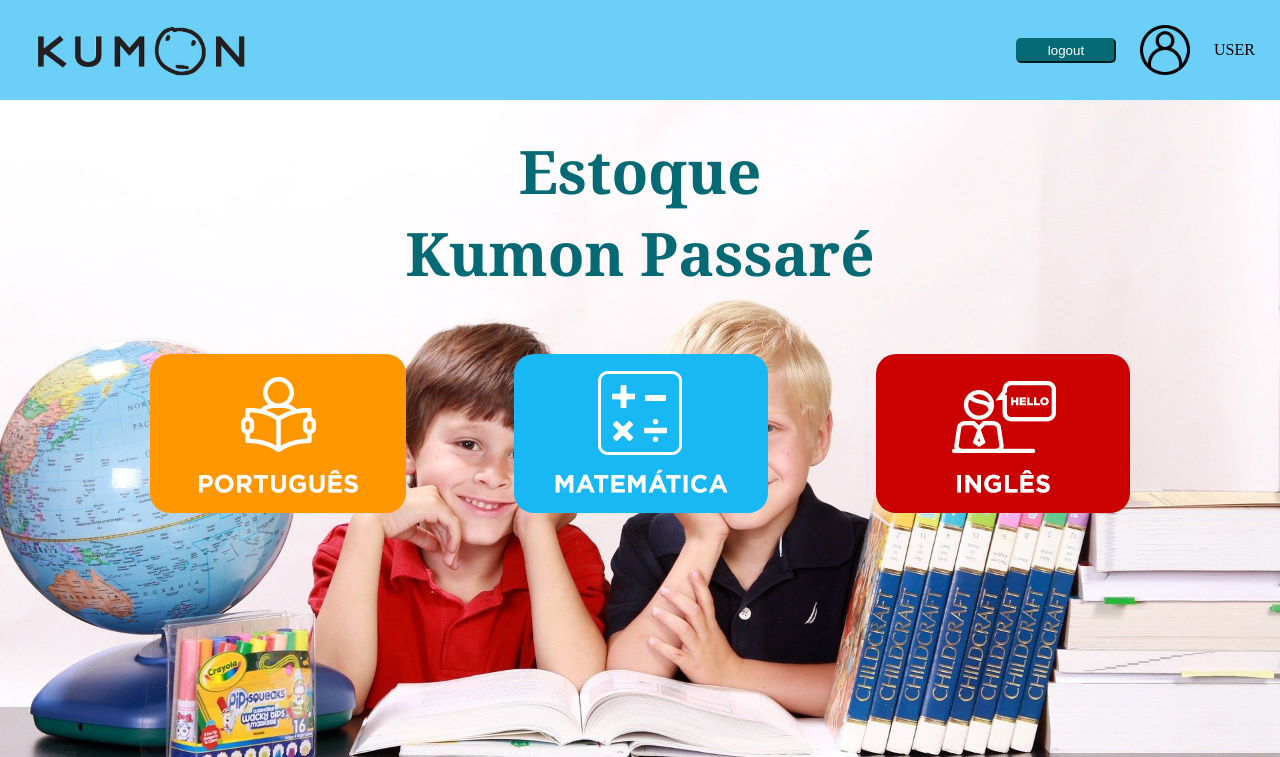
After one commit to rafaelalmeida2909/Projeto-Kumon, a Flask app: page /home in a window 1280 px wide. The commit adds this page. Shown: the top 757 px of the page. Run offline with Flask 2, Linux system fonts and the light colour scheme.

Commit message:
Ultimas atualizações

```diff
--- a/main.py
+++ b/main.py
@@ -1,4 +1,4 @@
-from flask import Flask, render_template, request
+from flask import Flask, render_template, request, redirect, url_for
 from flaskwebgui import FlaskUI  #get the FlaskUI class
 from estoque import Bloco
 from user import User
@@ -6,7 +6,7 @@ from user import User
 app = Flask(__name__)
 
 # Feed it the flask app instance
-ui = FlaskUI(app, app_mode=False)
+#ui = FlaskUI(app, app_mode=False)
 
 # do your logic as usual in Flask
 
@@ -16,13 +16,16 @@ ui = FlaskUI(app, app_mode=False)
 def index():
     return render_template("index.html")
 
+@app.route("/home")
+def home():
+    return render_template("home.html")
 
 @app.route("/login", methods=["GET", "POST"])
 def login():
     if request.method == "POST":
-        user = User().login(request.form.get("email"), request.form.get("password"))
-        if user:
-            return render_template("inicial.html")
+        user = User()
+        if user.login(request.form.get("email"), request.form.get("password")):
+            return redirect(url_for('home'))
     return render_template("login.html")
 
 @app.route("/cadastro", methods=["GET", "POST"])
@@ -33,7 +36,7 @@ def cadastro():
         user = User(request.form.get("name"), request.form.get("email"), senha)
         if senha == confsenha:
             if user.cadastrar():
-                return login()
+                return redirect(url_for('login'))
         else:
             print("Senhas diferentes")
     return render_template("cadastro.html")
@@ -44,10 +47,12 @@ def recuperacao():
         user = User().recuperarPass(request.form.get("email"))
         if user:
             print("Email Enviado!")
-            return index()
+            return redirect(url_for('index'))
         else:
             print("Email Inválido!")
     return render_template("recuperacao.html")
 
 
-ui.run()
+
+
+app.run()
--- /dev/null
+++ b/templates/home.html
@@ -0,0 +1,34 @@
+<!DOCTYPE html>
+<html>
+
+	<head>
+		<meta charset="utf-8">
+		<title>Home | Kumon</title>
+		<link rel="stylesheet" href="{{ url_for('static',filename='styles/style.css') }}">
+		<link rel="icon" type="image/png" href="{{ url_for('static',filename='_imagens/favicon.png') }}"/>
+		<style>
+		#body {
+			background-image:url("static/_imagens/educ.jpg");
+			background-position: center;
+    		background-size: 100%;
+   			background-position-y: 50px;
+		}
+		</style>
+	</head>
+
+	<body id="body">
+		<div id="cabecalho">
+			<img id="logoini" src="{{ url_for('static',filename='_imagens/logo.jpg') }}">
+			<a class="link" href="index"><button type="button"  name="logout">logout</button></a>
+			<img id="logo_user" src="{{ url_for('static',filename='_imagens/person.png') }}">
+			<label id="user">USER</label>
+		</div>
+		<h1>Estoque<br>Kumon Passaré</h1>
+		<div id="container">
+			<div><a class="link" href=""><img id="pot" src="{{ url_for('static',filename='_imagens/português.png') }}"></a></div>
+			<div><a class="link" href=""><img id="ing" src="{{ url_for('static',filename='_imagens/inglês.png') }}"></a></div>
+			<div><a class="link" href=""><img id="mat" src="{{ url_for('static',filename='_imagens/matemática.png') }}"></a></div>
+		</div>
+	</body>
+
+</html>
```
Also changed, not shown: models/Cadastrados.json (+6 -1 lines), templates/index.html (+14 -1 lines).
